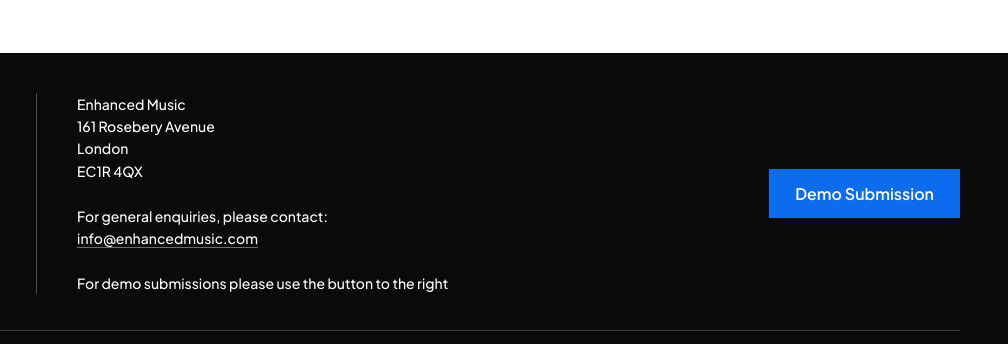
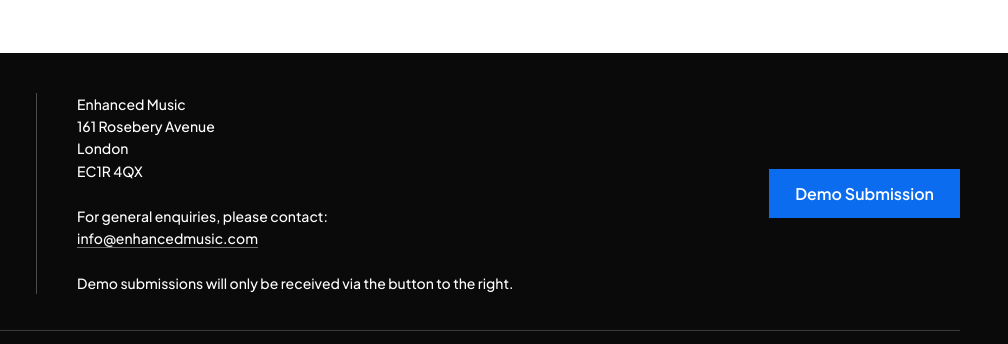
Before and after one commit to enhancedmusic/enhanced-music-site, a plain HTML site: page index.html in a window 1280 px wide. Shown: the part 2537-2881 px from the top of the page, 272-1280 px from the left. Drawn offline with Linux system fonts and the light colour scheme.

Commit message:
Footer: reword demo submissions line
Co-Authored-By: Claude Sonnet 5.5 <noreply@anthropic.com>
Claude-Session: https://claude.ai/code/session_01HK5TaUH4ENjYGYZSYhSBVp

```diff
--- a/index.html
+++ b/index.html
@@ -69,7 +69,7 @@ footer{padding:32px 20px}.fl{gap:20px}.eg{grid-template-columns:1fr}
 <div class="car" id="car"><div class="slides" id="slides"><div class="sl"><div class="in"><p>Loading…</p></div></div></div><div class="dots" id="dots"></div><div class="arr"><button id="pv_" aria-label="Previous">←</button><button id="nx" aria-label="Next">→</button></div></div></div>
 <section id="releases"><h2>Latest Releases</h2><div class="grid rg" id="rels"></div><a class="btn" href="releases.html">View all releases →</a></section>
 <section id="sessions" style="background:#fff;max-width:none"><div style="max-width:1344px;margin:0 auto"><h2>Enhanced Sessions</h2><div class="grid eg" id="eps"></div><a class="btn" href="sessions.html">View all Enhanced Sessions →</a></div></section>
-<footer id="contact"><div class="ft"><div class="fl"><a href="index.html"><img src="img/logo-white.png" alt="Enhanced Music" style="height:56px"></a><address>Enhanced Music<br>161 Rosebery Avenue<br>London<br>EC1R 4QX<br><br>For general enquiries, please contact:<br><a href="mailto:info@enhancedmusic.com" style="border-bottom:1px solid #ffffff66">info@enhancedmusic.com</a><br><br>For demo submissions please use the button <span class="dr">to the right</span><span class="db">below</span></address></div><div class="fb"><a class="btn" href="https://labels.demmo.link/enhanced-music/demos" target="_blank" rel="noopener">Demo Submission</a></div></div><div class="fs"><a href="https://instagram.com/enhanced_music" target="_blank" rel="noopener">Instagram</a><a href="https://www.facebook.com/EnhancedMusicLtd" target="_blank" rel="noopener">Facebook</a><a href="https://www.youtube.com/@enhancedmusic" target="_blank" rel="noopener">YouTube</a><a href="https://open.spotify.com/user/enhanced_music" target="_blank" rel="noopener">Spotify</a><a href="https://itunes.apple.com/gb/curator/enhanced-music/1151582348" target="_blank" rel="noopener">Apple Music</a><a href="https://soundcloud.com/enhanced" target="_blank" rel="noopener">SoundCloud</a><a href="https://www.beatport.com/label/enhanced-recordings/1301" target="_blank" rel="noopener">Beatport</a></div></footer>
+<footer id="contact"><div class="ft"><div class="fl"><a href="index.html"><img src="img/logo-white.png" alt="Enhanced Music" style="height:56px"></a><address>Enhanced Music<br>161 Rosebery Avenue<br>London<br>EC1R 4QX<br><br>For general enquiries, please contact:<br><a href="mailto:info@enhancedmusic.com" style="border-bottom:1px solid #ffffff66">info@enhancedmusic.com</a><br><br>Demo submissions will only be received via the button <span class="dr">to the right</span><span class="db">below</span>.</address></div><div class="fb"><a class="btn" href="https://labels.demmo.link/enhanced-music/demos" target="_blank" rel="noopener">Demo Submission</a></div></div><div class="fs"><a href="https://instagram.com/enhanced_music" target="_blank" rel="noopener">Instagram</a><a href="https://www.facebook.com/EnhancedMusicLtd" target="_blank" rel="noopener">Facebook</a><a href="https://www.youtube.com/@enhancedmusic" target="_blank" rel="noopener">YouTube</a><a href="https://open.spotify.com/user/enhanced_music" target="_blank" rel="noopener">Spotify</a><a href="https://itunes.apple.com/gb/curator/enhanced-music/1151582348" target="_blank" rel="noopener">Apple Music</a><a href="https://soundcloud.com/enhanced" target="_blank" rel="noopener">SoundCloud</a><a href="https://www.beatport.com/label/enhanced-recordings/1301" target="_blank" rel="noopener">Beatport</a></div></footer>
 <script>
 const $=id=>document.getElementById(id);
 const fmt=d=>new Date(d).toLocaleDateString('en-GB',{day:'numeric',month:'short',year:'numeric'});
```
Also changed, not shown: mailing-list.html (+1 -1 lines), releases.html (+1 -1 lines), roster.html (+1 -1 lines), sessions.html (+1 -1 lines).
